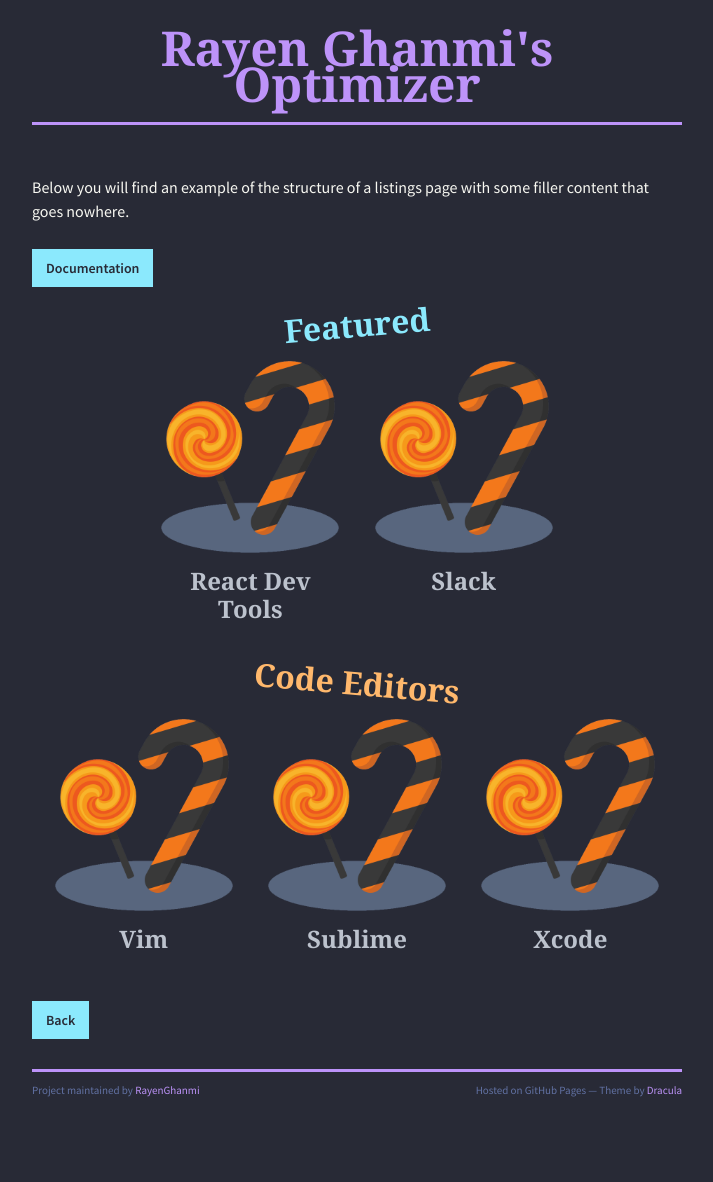
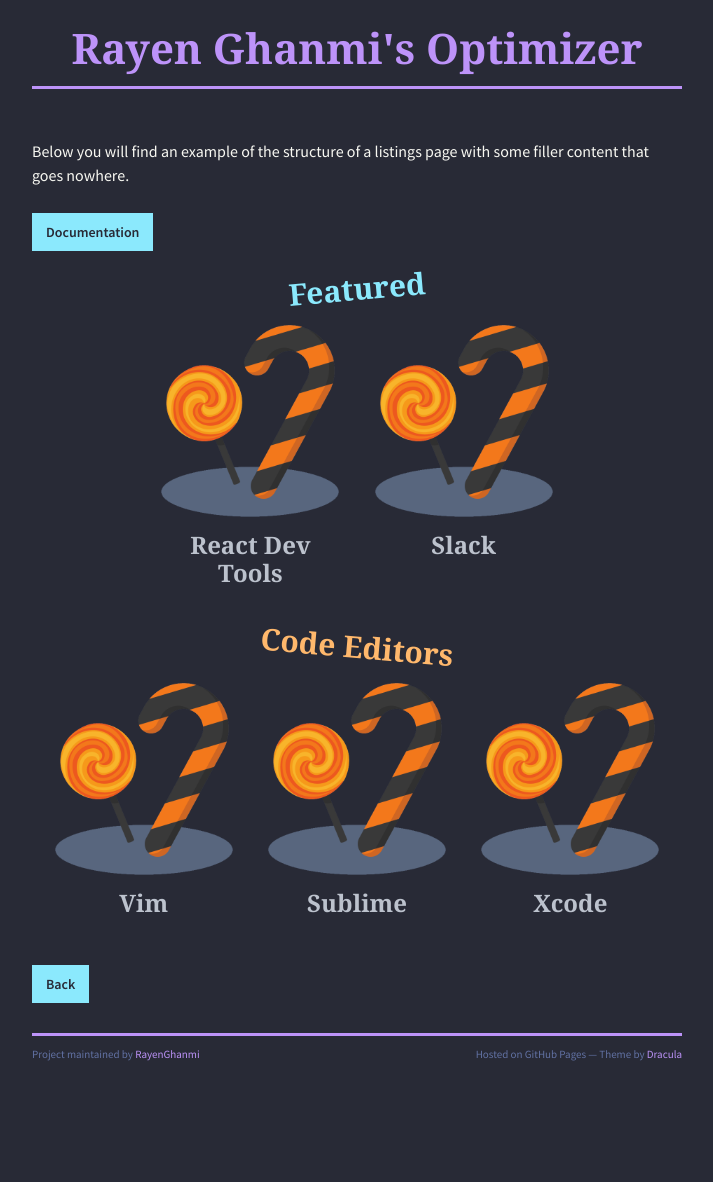
Before and after one commit to RayenGhanmi/rayenghanmi.github.io, a Jekyll site: the page built from samples/listings-page.md, in a window 1280 px wide. Shown: the whole page, without its empty margins (283-996 px from the left). Built offline with Jekyll 4.4.1, drawn with Linux system fonts in a browser that asks for light colours; nearby versions of some CDN libraries; the repository's description, which GitHub fills in, is left out; after the commit the page ends 1146 px from its top, so only the background shows below that.

Commit message:
Update jekyll-theme-dracula.scss

```diff
--- a/_sass/jekyll-theme-dracula.scss
+++ b/_sass/jekyll-theme-dracula.scss
@@ -33,12 +33,12 @@
 
 h1 {
   color:$purple;
-  font-size:48px;
-  line-height: 64px;
+  font-size:42px;
+  line-height: 52px;
 }
 
 h2 {
-  font-size: 32px;
+  font-size: 30px;
   line-height: 36px;
 }
 
```
